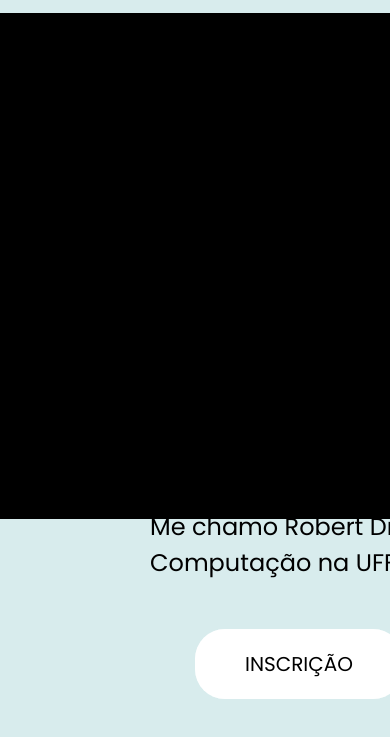
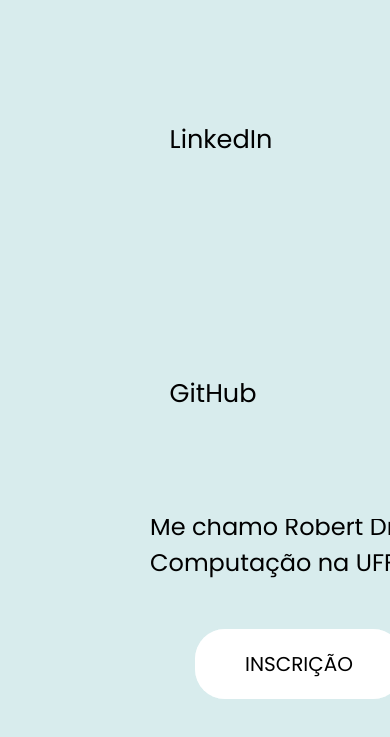
Before and after one commit to dreyrobert/Practice, a plain HTML site: page index.html in a window 390 px wide. Both pictures are taken after a click on the element 377 px from the left and 40 px from the top of the page. Shown: the part 67-804 px from the top of the page. Drawn offline with nearby package versions, Linux system fonts and the light colour scheme.

Commit message:
Add files via upload

```diff
--- a/sobre.css
+++ b/sobre.css
@@ -73,7 +73,7 @@
     }
 
     .navbar_menu.active {
-        background: #000;
+        background: #D8ECED;
         top: 100%;
         opacity: 1;
         transition: all 0.5s ease;
--- a/styles.css
+++ b/styles.css
@@ -72,7 +72,7 @@
     }
 
     .navbar_menu.active {
-        background: #000;
+        background: #D8ECED;
         top: 100%;
         opacity: 1;
         transition: all 0.5s ease;
```
